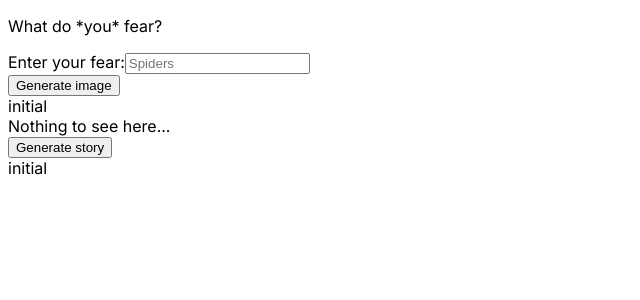
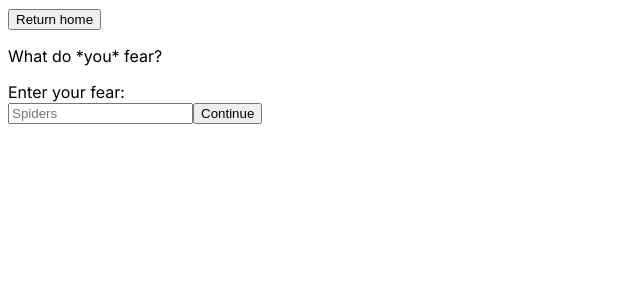
Before and after one commit to onmyraedar/fearnot, a Next.js app: page / in a window 1280 px wide. Shown: the top 300 px of the page, without its empty margins (0-640 px from the left). Built offline with nearby package versions, Linux system fonts and the light colour scheme; no server answers.

Commit message:
Add screen for user to rate fear

```diff
--- a/app/components/FearInput.js
+++ b/app/components/FearInput.js
@@ -2,26 +2,23 @@
 
 import React from 'react';
 
-export default function FearInput() {
+export default function FearInput({ handleSubmitFear }) {
   let inputId = React.useId();
-  const [fear, setFear] = React.useState('');
-
-  function handleSubmit(event) {
-    event.preventDefault();
-
-    console.log({ fear });
-  }
+  const [inputValue, setInputValue] = React.useState('');
 
   return (
-    <form onSubmit={handleSubmit}>
-      <label htmlFor={inputId}>Enter your fear:</label>
+    <form onSubmit={handleSubmitFear}>
+      <label htmlFor={inputId}>Enter your fear:</label><br />
       <input
         id={inputId}
         required={true}
         placeholder="Spiders"
-        value={fear}
-        onChange={(event) => setFear(event.target.value)}
+        value={inputValue}
+        onChange={(event) => setInputValue(event.target.value)}
       ></input>
+      <button type="submit">
+        Continue
+      </button>
     </form>
   );
 }
--- a/app/components/FearScreen.js
+++ b/app/components/FearScreen.js
@@ -1,10 +1,10 @@
 import FearInput from './FearInput';
 
-export default function FearScreen() {
+export default function FearScreen({ handleSubmitFear }) {
   return (
     <>
       <p>What do *you* fear?</p>
-      <FearInput />
+      <FearInput handleSubmitFear={handleSubmitFear} />
     </>
   );
 }
--- /dev/null
+++ b/app/components/SliderScreen.js
@@ -0,0 +1,25 @@
+'use client';
+
+import React from 'react';
+
+export default function SliderScreen({ fear }) {
+  let inputId = React.useId();
+  const [inputValue, setInputValue] = React.useState(1);
+
+  return (
+    <>
+      <p>Rate your fear of {fear} on a scale from 1 to 10.</p>
+      <p>Current fear: {inputValue}</p>
+      <label htmlFor={inputId}>Fear scale</label>
+      <input
+        id={inputId}
+        required={true}
+        type="range"
+        min="1"
+        max="10"
+        value={inputValue}
+        onChange={(event) => setInputValue(event.target.value)}
+      ></input>
+    </>
+  );
+}
--- a/app/page.js
+++ b/app/page.js
@@ -2,9 +2,10 @@
 
 import React from 'react';
 import Image from 'next/image';
+import { GoogleGenerativeAI } from '@google/generative-ai';
 
 import FearScreen from './components/FearScreen';
-import { GoogleGenerativeAI } from '@google/generative-ai';
+import SliderScreen from './components/SliderScreen';
 
 const ENDPOINT = '/api/image';
 const genAI = new GoogleGenerativeAI(process.env.NEXT_PUBLIC_GEMINI_API_KEY);
@@ -16,6 +17,9 @@ export default function Home() {
 
   const [imageURI, setImageURI] = React.useState(null);
   const [story, setStory] = React.useState('');
+
+  const [fear, setFear] = React.useState('');
+  const [screen, setScreen] = React.useState(1);
 
   async function handleSubmit(event) {
     event.preventDefault();
@@ -45,8 +49,17 @@ export default function Home() {
     try {
       const model = genAI.getGenerativeModel({ model: 'gemini-pro' });
 
-      const prompt =
-        'Give me some facts to help me get over my fear of spiders.';
+      const prompt = `Generate a personalized response in the form of a paragraph about a fear that I state alongside a fear scale that ranges from 1 to 10. The response text should be split into two different paragraph. The first paragraph and the second paragraph length must each be below 150 words detailing the general background and justification of the specific fear while taking into account the fear scale. The second paragraph must have the title or heading "solution" which details the potential coping mechanisms and solutions to the fear.
+
+        Paragraph format should be as follows
+
+        Paragraph 1 - "Background:" Response text
+
+        Paragraph 2 - "Solutions:" Response text
+
+        Fear: Snakes
+
+        Fear Scale: 2`;
 
       const result = await model.generateContent(prompt);
       const response = await result.response;
@@ -59,10 +72,23 @@ export default function Home() {
     }
   }
 
+  function handleSubmitFear(event) {
+    event.preventDefault();
+
+    console.log({ fear: event.target[0].value });
+    setFear(event.target[0].value);
+
+    const nextScreen = screen + 1;
+    setScreen(nextScreen);
+
+  }
+
   return (
     <main>
-      <FearScreen />
-      <form onSubmit={handleSubmit}>
+      <button onClick={() => setScreen(1)}>Return home</button>
+      {screen === 1 && <FearScreen handleSubmitFear={handleSubmitFear} />}
+      {screen === 2 && <SliderScreen fear={fear} />}
+      {/* <form onSubmit={handleSubmit}>
         <button>Generate image</button>
       </form>
       {imageStatus}
@@ -82,7 +108,7 @@ export default function Home() {
       </form>
       {storyStatus}
       <br />
-      {story}
+      {story} */}
     </main>
   );
 }
```
